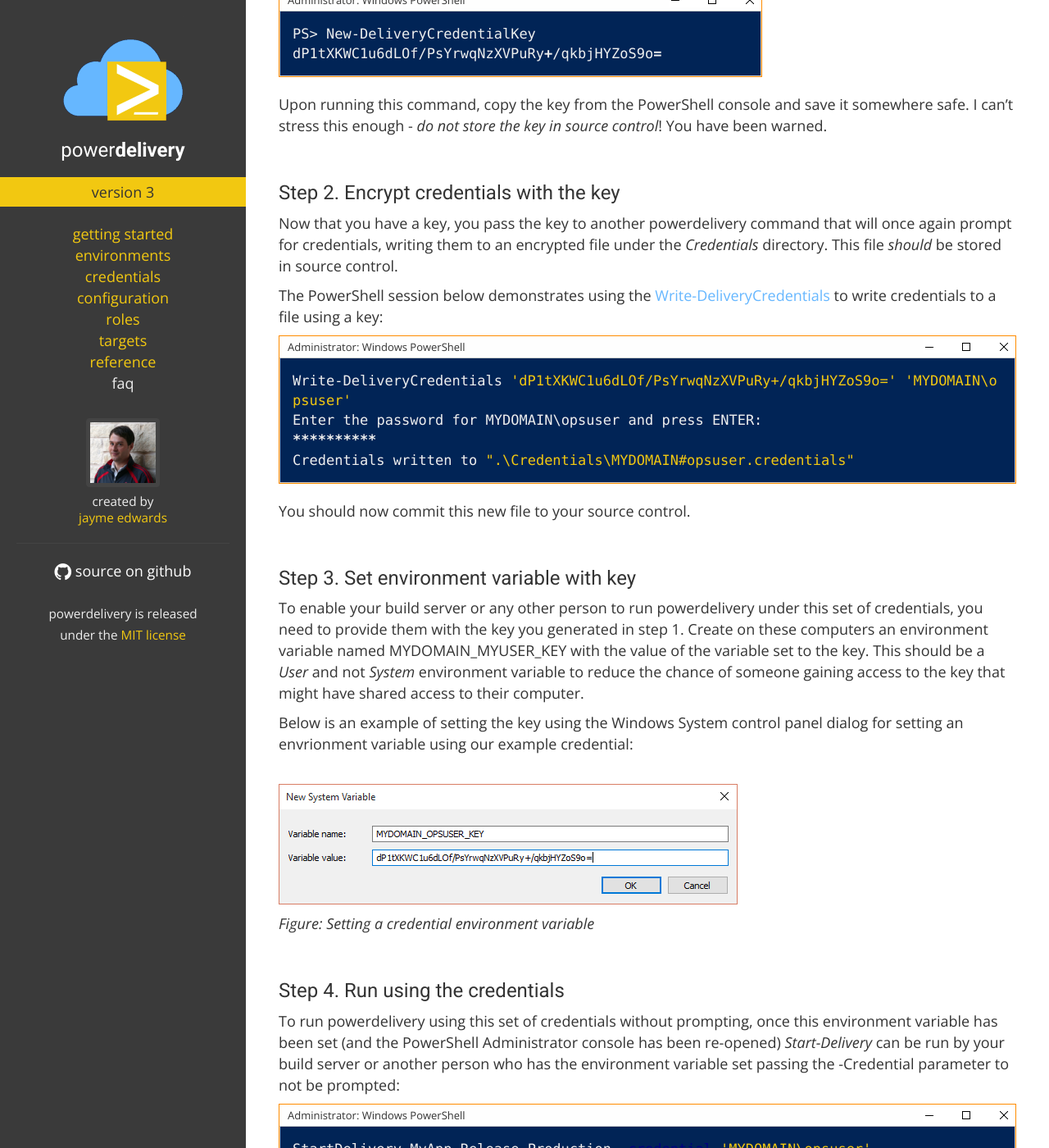
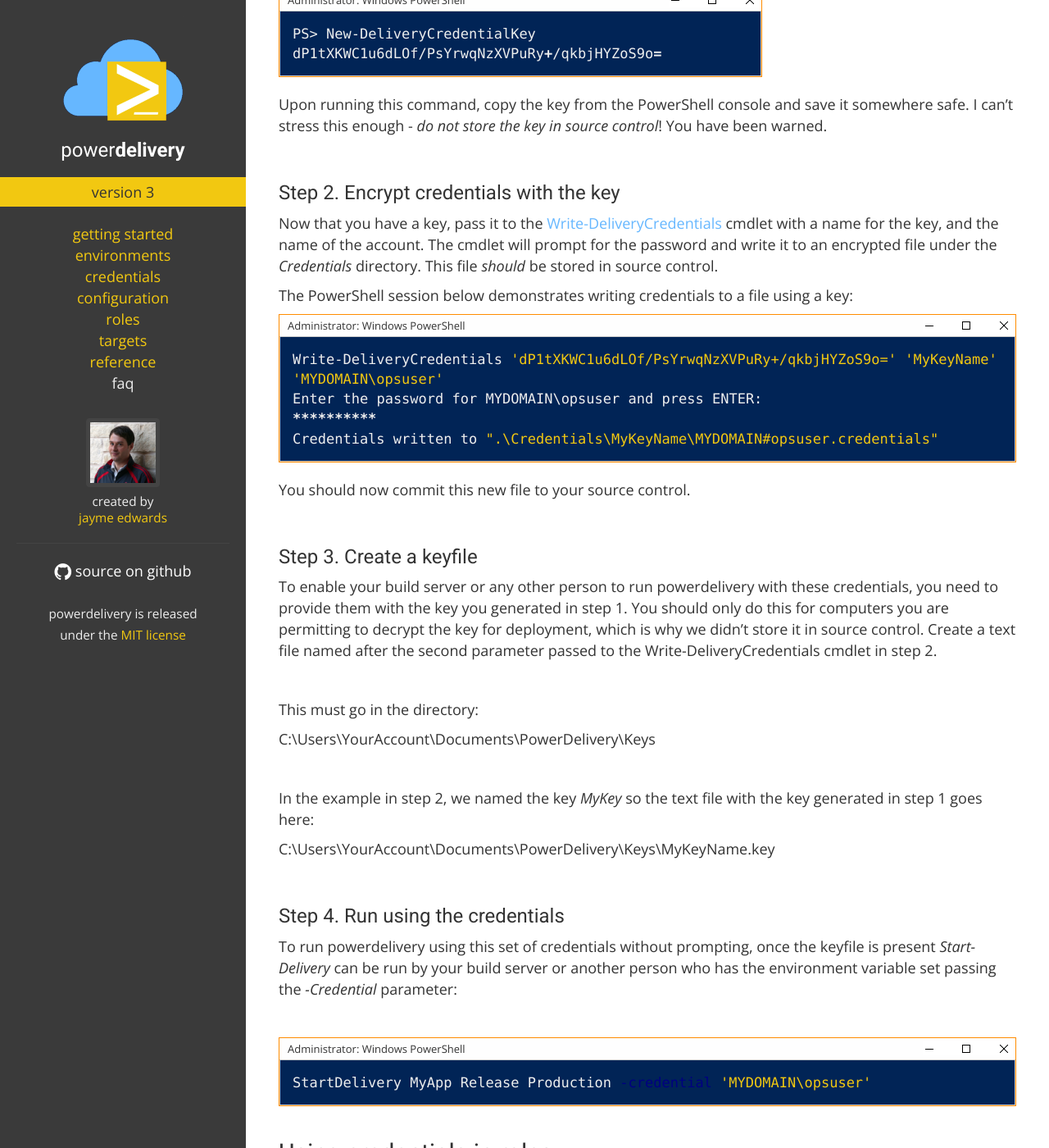
Before and after one commit to eavonius/powerdelivery, a Jekyll site: the page built from credentials.markdown, in a window 1280 px wide and 1400 px high, scrolled down 1147 px. Shown: the whole window at 82% size. Built offline with Jekyll 4.4.1, drawn with Linux system fonts in a browser that asks for light colours; nearby versions of some CDN libraries; some of the changed text lies outside the part shown.

Commit message:
Updated credentials topic

```diff
--- a/credentials.markdown
+++ b/credentials.markdown
@@ -60,18 +60,18 @@ Upon running this command, copy the key from the PowerShell console and save it
 <br />
 <h3>Step 2. Encrypt credentials with the key</h3>
 
-Now that you have a key, you pass the key to another powerdelivery command that will once again prompt for credentials, writing them to an encrypted file under the *Credentials* directory. This file *should* be stored in source control.
+Now that you have a key, pass it to the [Write-DeliveryCredentials](reference.html#write_delivery_credentials_cmdlet) cmdlet with a name for the key, and the name of the account. The cmdlet will prompt for the password and write it to an encrypted file under the *Credentials* directory. This file *should* be stored in source control.
 
-The PowerShell session below demonstrates using the [Write-DeliveryCredentials](reference.html#write_delivery_credentials_cmdlet) to write credentials to a file using a key:
+The PowerShell session below demonstrates writing credentials to a file using a key:
 
 <div class="row">
 	<div class="col-sm-12">
 		{% include console_title.html %}
 		<div class="console">{% highlight powershell %}
-Write-DeliveryCredentials 'dP1tXKWC1u6dLOf/PsYrwqNzXVPuRy+/qkbjHYZoS9o=' 'MYDOMAIN\opsuser'
+Write-DeliveryCredentials 'dP1tXKWC1u6dLOf/PsYrwqNzXVPuRy+/qkbjHYZoS9o=' 'MyKeyName' 'MYDOMAIN\opsuser'
 Enter the password for MYDOMAIN\opsuser and press ENTER:
 **********
-Credentials written to ".\Credentials\MYDOMAIN#opsuser.credentials"
+Credentials written to ".\Credentials\MyKeyName\MYDOMAIN#opsuser.credentials"
 {% endhighlight %}
 		</div>
 	</div>
@@ -80,30 +80,37 @@ Credentials written to ".\Credentials\MYDOMAIN#opsuser.credentials"
 You should now commit this new file to your source control.
 
 <br />
-<h3>Step 3. Set environment variable with key</h3>
 
-To enable your build server or any other person to run powerdelivery under this set of credentials, you need to provide them with the key you generated in step 1. Create on these computers an environment variable named MYDOMAIN_MYUSER_KEY with the value of the variable set to the key. This should be a *User* and not *System* environment variable to reduce the chance of someone gaining access to the key that might have shared access to their computer.
+<h3>Step 3. Create a keyfile</h3>
 
-Below is an example of setting the key using the Windows System control panel dialog for setting an envrionment variable using our example credential:
+To enable your build server or any other person to run powerdelivery with these credentials, you need to provide them with the key you generated in step 1. You should only do this for computers you are permitting to decrypt the key for deployment, which is why we didn't store it in source control. Create a text file named after the second parameter passed to the Write-DeliveryCredentials cmdlet in step 2.
 
 <br />
-![](img/set_credential_envvar.png)
 
-*Figure: Setting a credential environment variable*
+This must go in the directory:
+
+C:\Users\YourAccount\Documents\PowerDelivery\Keys
 
 <br />
+
+In the example in step 2, we named the key *MyKey* so the text file with the key generated in step 1 goes here:
+
+C:\Users\YourAccount\Documents\PowerDelivery\Keys\MyKeyName.key
+
+<br />
+
 <h3>Step 4. Run using the credentials</h3>
 
 
-To run powerdelivery using this set of credentials without prompting, once this environment variable has been set (and the PowerShell Administrator console has been re-opened) *Start-Delivery* can be run by your build server or another person who has the environment variable set passing the -Credential parameter to not be prompted:
+To run powerdelivery using this set of credentials without prompting, once the keyfile is present *Start-Delivery* can be run by your build server or another person who has the environment variable set passing the *-Credential* parameter:
+
+<br />
 
 {% include console_title.html %}
 <div class="console">
   {% highlight powershell %}StartDelivery MyApp Release Production -credential 'MYDOMAIN\opsuser'{% endhighlight %}
 </div>
 
-**Troubleshooting**: If you have set an environment variable this way and your build server is failing to authenticate with its credentials, remember you may need to restart the build server (typically a console application or Windows service if using TeamCity or Team Foundation Server build) to pick up the new environment variable.
-
 ## Using credentials in roles
 
 <br />
```
